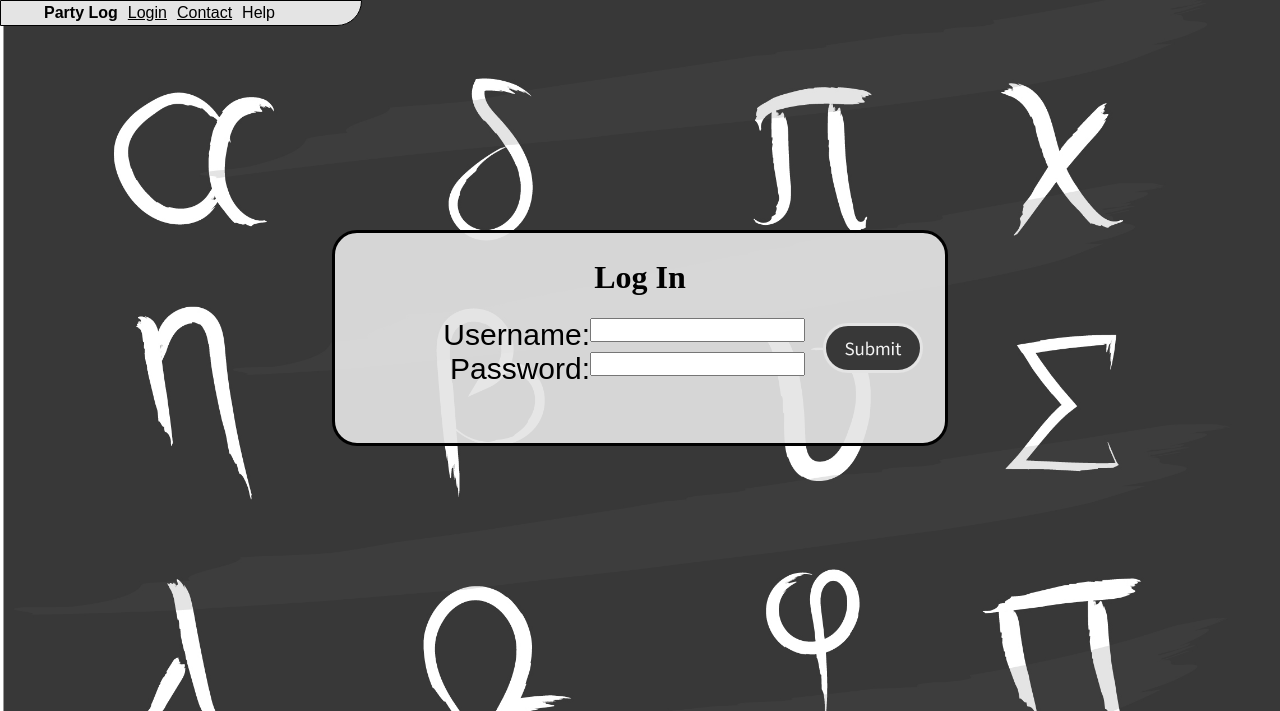
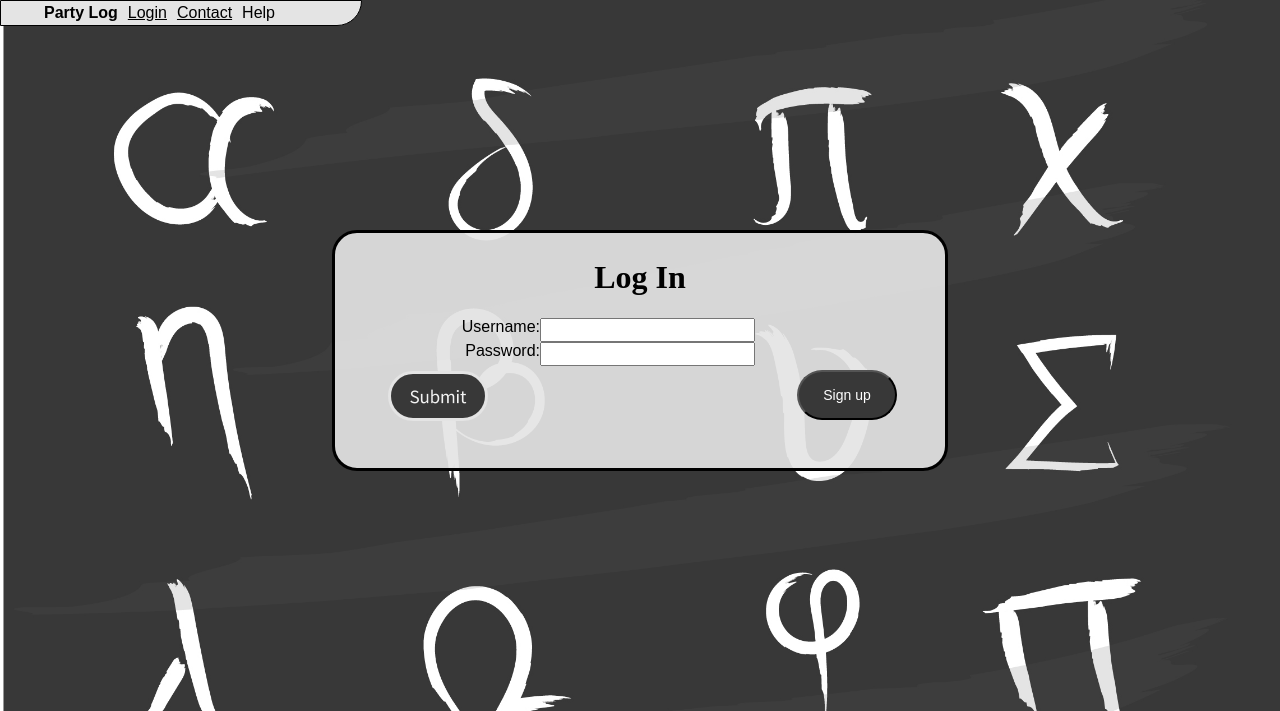
Before and after one commit to carsonhynes/partylog-websys, a PHP site: page /login.php in a window 1280 px wide. Shown: the top 711 px of the page. Run offline with PHP 8.4, Linux system fonts and the light colour scheme; style sheets or scripts are compiled from the project's sources; some libraries are stand-ins or nearby versions.

Commit message:
styled the login page

```diff
--- a/login.php
+++ b/login.php
@@ -115,52 +115,28 @@
    <?php if (isset($msg)) echo "<p class=\"err-msg\">$msg</p>"; $msg = NULL;?>
    <div class="ui-widget">
        <label for="name">Username:</label>
-       <input name="username" id="name" class="skipEnter"/>
+       <input name="username" id="name" class="skipEnter login-field"/>
    </div>
 
    <div class="ui-widget">
        <label for="password">Password:</label>
-       <input type="password" name="password" id="password" class="skipEnter"/>
+       <input type="password" name="password" id="password" class="skipEnter login-field"/>
    </div>
 
-   <input id="submit" type="submit" name="login" value=" " />
+   <section>
+     <input id="submit" type="submit" name="login" value=" " />
+     <button ><a id="register" class="button" href="register.php">Sign up</a></button>
+   </section>
  </form>
 
  <?php endif; ?>
 
 </body>
 
+
+<script src="resources/js/jquery-1.7.1.js"></script>
+<script src="http://code.jquery.com/ui/1.11.4/jquery-ui.js"></script>
 <script src="resources/js/pikaday.js"></script>
-<script>
-
-  function validate(formObj) {
-    if (formObj.date.value == "" && formObj.type.value == "date") {
-      alert("You must enter a select a date");
-      formObj.date.focus();
-      return false;
-    }
-
-    if (formObj.frat.value == "" && formObj.type.value == "frat") {
-      alert("You must enter a enter a fraternity name");
-      formObj.frat.focus();
-      return false;
-    }
-
-    if (formObj.person.value == "" && formObj.type.value == "person") {
-      alert("You must enter a enter a person's name");
-      formObj.person.focus();
-      return false;
-    }
-
-    if (formObj.person.value == "" && formObj.date.value == "" && formObj.frat.value == "") {
-      alert("You must select a form of lookup");
-      return false;
-    }
-
-    return true;
-  }
-
-
-</script>
+<script type="text/javascript" src="resources/js/auth.js"></script>
 
 </html>
--- a/register.php
+++ b/register.php
@@ -196,6 +196,6 @@ catch (Exception $e) {
 	<script src="resources/js/jquery-1.7.1.js"></script>
 	<script src="http://code.jquery.com/ui/1.11.4/jquery-ui.js"></script>
 	<script src="resources/js/pikaday.js"></script>
-	<script type="text/javascript" src="resources/js/register.js"></script>
+	<script type="text/javascript" src="resources/js/auth.js"></script>
 
 	</html>
--- a/resources/css/login.css
+++ b/resources/css/login.css
@@ -5,7 +5,7 @@
 	border-radius: 25px;
 	border-width: 3px;
 	padding: 5px;
-	height: 200px;
+	height: 225px;
 	width: 600px;
 	margin: 230px auto 0;
   text-align: center;
@@ -41,12 +41,13 @@
 
 form label{
 	font-family: 'Source Sans Pro', sans-serif;
-	font-size: 30px;
+	font-size: 1em;
 	display: inline-block;
   float: left;
   clear: left;
-  width: 250px;
+  width: 200px;
   text-align: right;
+  margin-bottom: 5px;
 }
 
 form input{
@@ -60,3 +61,25 @@ form input{
   font-size: 16px;
   color: red;
 }
+
+button a{
+  text-decoration: none;
+  color: white;
+  font-family: 'Source Sans Pro', sans-serif;
+  font-size:14px;
+}
+
+button {
+  text-decoration: none;
+  background-color: #383838;
+  height: 50px;
+  width: 100px;
+  border-radius: 30px;
+  -moz-border-radius: 30px;
+  -webkit-border-radius: 30px;
+  margin-left: 300px;
+}
+
+form section{
+  display: inline-block;
+}
--- a/resources/js/register.js
+++ b/resources/js/auth.js
@@ -47,3 +47,17 @@ function validate_register(formObj) {
 
   return true;
 }
+
+function validate_login(formObj){
+  if (formObj.name.value == "") {
+      alert("You must enter a name");
+      formObj.name.focus();
+      return false;
+  }
+
+  if (formObj.password.value == "") {
+      alert("You must enter a password");
+      formObj.password.focus();
+      return false;
+  }
+}
--- a/upload.php
+++ b/upload.php
@@ -10,9 +10,10 @@
 <body>
 
 	<menu>
+		<?php if(isset($_SESSION['username'])) echo "<p class=\"username\"> Welcome " . htmlentities($_SESSION['username']) ."</p>";?>
 		<ul>
 			<li id="title"><strong>Party Log</strong></li>
-			<li>Login</li>
+			<li><a href="login.php"><?php echo (isset($_SESSION['username'])) ? "Logout" : "Login";?></a></li>
 			<li><a href="mailto:carsonhynes@gmail.com?Subject=Party%20Log" target="_top">Contact</a></li>
 			<li>Help</li>
 		</ul>
```
